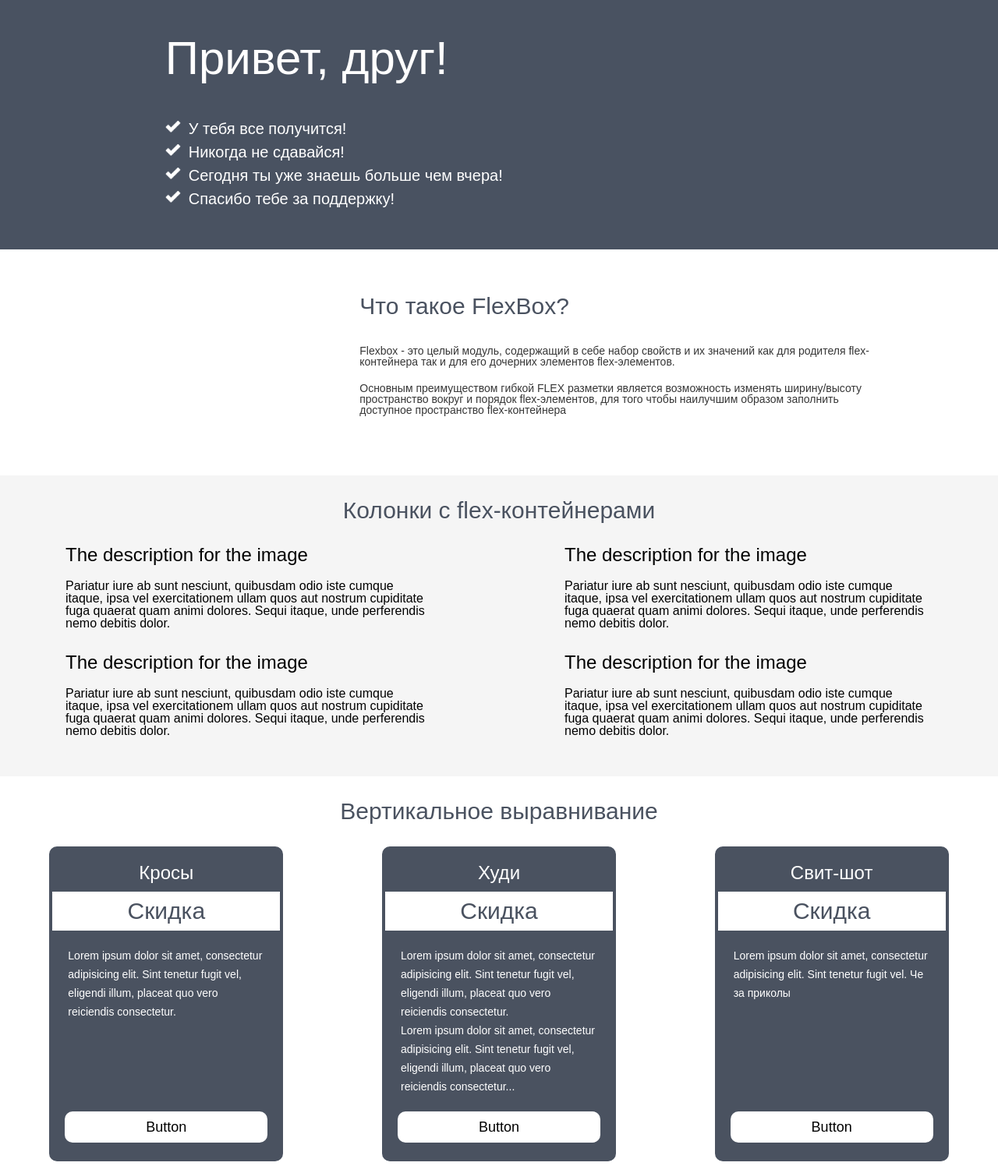
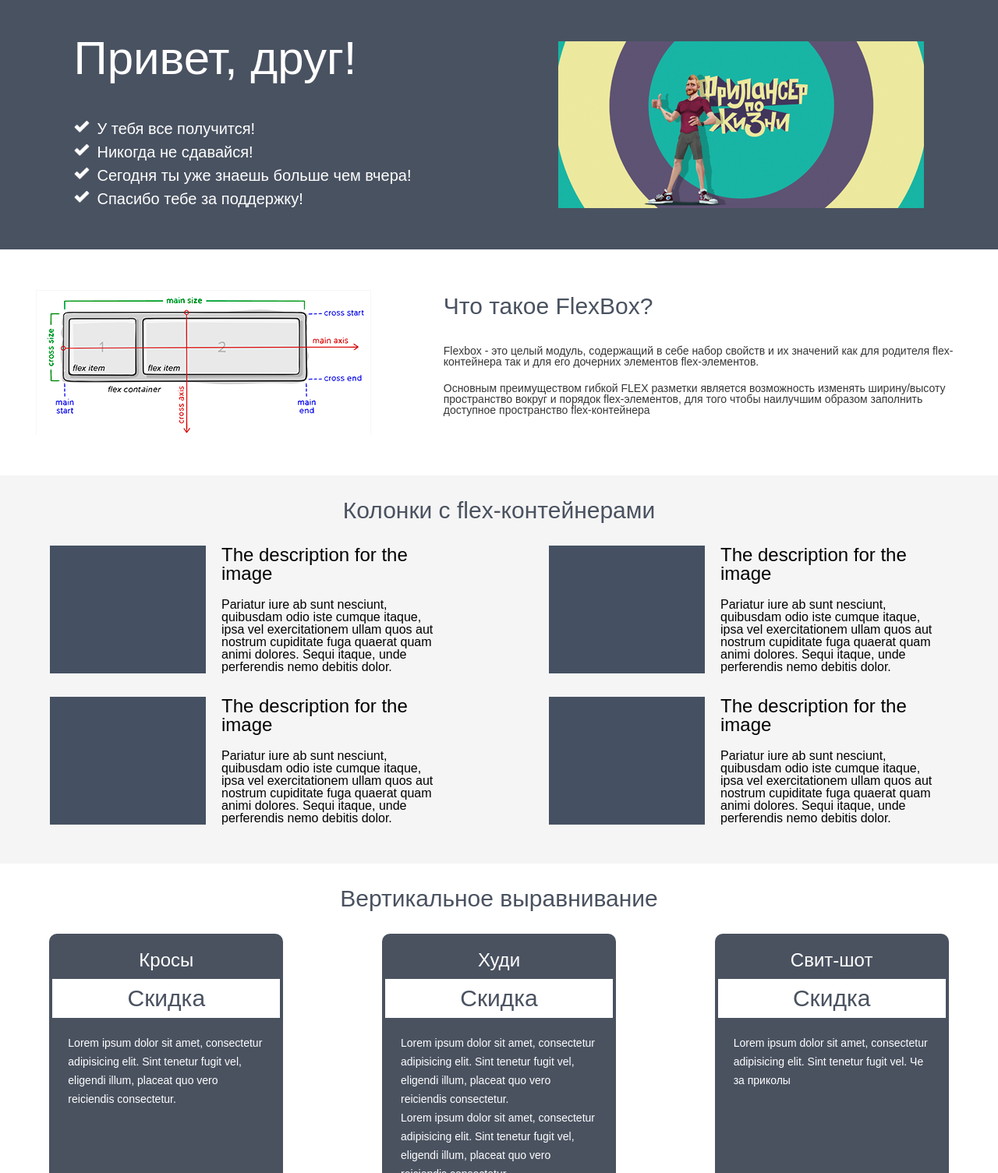
Before and after one commit to Zhukov531/zhukov_develop, a plain HTML site: page index.html in a window 1280 px wide. Shown: the top 1505 px of the page at 78% size. Drawn offline with nearby package versions, Linux system fonts and the light colour scheme; files that its build step writes are made by us from their sources; the site is published under a folder, as on GitHub Pages, so addresses that start at the root find nothing; files whose address does not match are found by name; a web font is replaced by a local one.

Commit message:
page__end6__debug

```diff
--- a/index.html
+++ b/index.html
@@ -35,11 +35,11 @@
                    </ul>
                </div>
            </div>
-           <div class="hi__image"> <img src="/img/1.png" alt=""></div>
+           <div class="hi__image"> <img src="./img/1.png" alt=""></div>
        </div>
        <div class="what">
            <div class="what__image">
-               <img src="../img/3.png" alt="">
+               <img src="./img/3.png" alt="">
            </div>
            <div class="what__body">
                <div class="what__title">Что такое FlexBox?</div>
@@ -56,14 +56,14 @@
             <div class="block__column">
                 <div class="block__container1">
                     <div class="block__first">
-                        <img src="../img/4.png" alt="">
+                        <img src="./img/4.png" alt="">
                         <div class="block__text">
                             <h1>The description for the image</h1>
                             <p>Pariatur iure ab sunt nesciunt, quibusdam odio iste cumque itaque, ipsa vel exercitationem ullam quos aut nostrum cupiditate fuga quaerat quam animi dolores. Sequi itaque, unde perferendis nemo debitis dolor.</p>
                         </div>
                     </div>
                     <div class="block__first">
-                        <img src="../img/4.png" alt="">
+                        <img src="./img/4.png" alt="">
                         <div class="block__text">
                             <h1>The description for the image</h1>
                             <p>Pariatur iure ab sunt nesciunt, quibusdam odio iste cumque itaque, ipsa vel exercitationem ullam quos aut nostrum cupiditate fuga quaerat quam animi dolores. Sequi itaque, unde perferendis nemo debitis dolor.</p>
@@ -72,14 +72,14 @@
                 </div>
                 <div class="block__container2">
                     <div class="block__first">
-                        <img src="../img/4.png" alt="">
+                        <img src="./img/4.png" alt="">
                         <div class="block__text">
                             <h1>The description for the image</h1>
                             <p>Pariatur iure ab sunt nesciunt, quibusdam odio iste cumque itaque, ipsa vel exercitationem ullam quos aut nostrum cupiditate fuga quaerat quam animi dolores. Sequi itaque, unde perferendis nemo debitis dolor.</p>
                         </div>
                     </div>
                     <div class="block__first">
-                        <img src="../img/4.png" alt="">
+                        <img src="./img/4.png" alt="">
                         <div class="block__text">
                             <h1>The description for the image</h1>
                             <p>Pariatur iure ab sunt nesciunt, quibusdam odio iste cumque itaque, ipsa vel exercitationem ullam quos aut nostrum cupiditate fuga quaerat quam animi dolores. Sequi itaque, unde perferendis nemo debitis dolor.</p>
```
